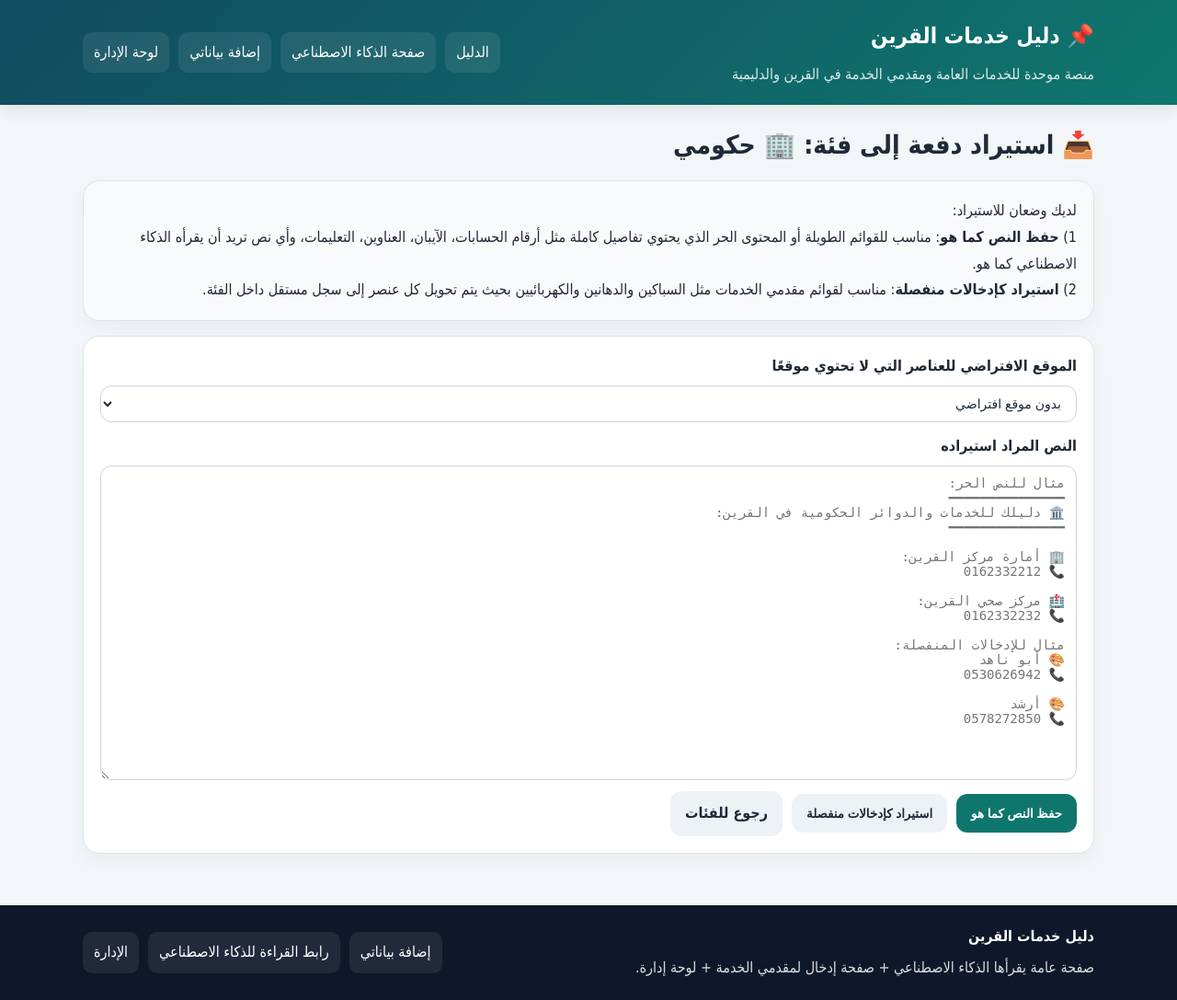
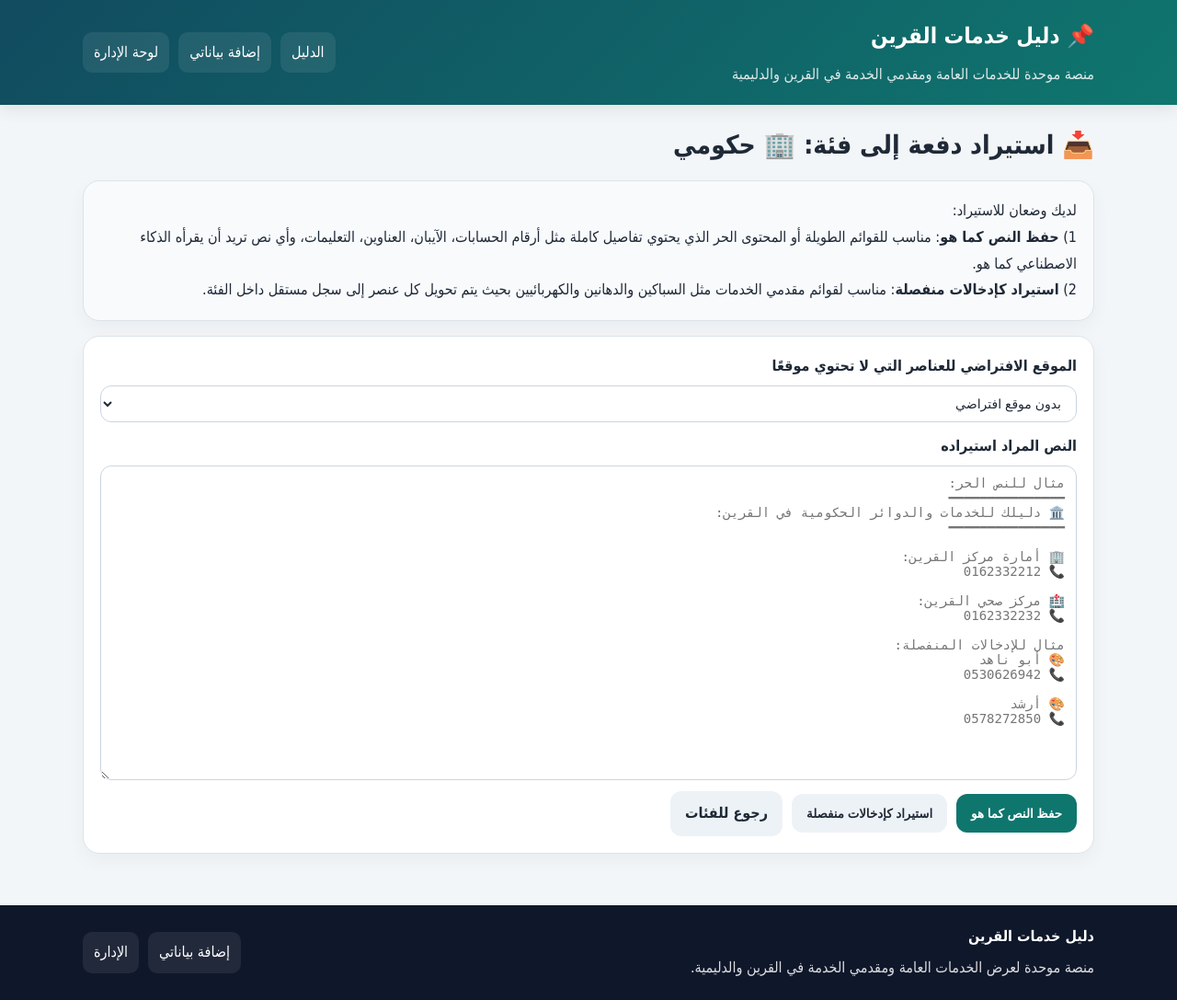
Before and after one commit to fz0fz0fz/dalil-qurain, a Flask app: page /admin/categories/1/bulk-import in a window 1280 px wide. Shown: the whole page at 92% size. Run offline with Flask 3, Linux system fonts and the light colour scheme; the visitor is signed in with stand-in values (Sample User, id 1); data comes from the database, SQL or seed files in the repository.

Commit message:
Update base.html

```diff
--- a/templates/base.html
+++ b/templates/base.html
@@ -3,7 +3,7 @@
     <meta charset="UTF-8">
     <meta name="viewport" content="width=device-width, initial-scale=1.0">
     <title>{% block title %}دليل خدمات القرين{% endblock %}</title>
-    <meta name="description" content="دليل خدمات القرين والدليمية، وصفحة مخصصة لقراءة الذكاء الاصطناعي ومقدمي الخدمات.">
+    <meta name="description" content="دليل خدمات القرين والدليمية لعرض الخدمات العامة ومقدمي الخدمة بشكل منظم ومحدث.">
     <link rel="stylesheet" href="{{ url_for('static', filename='css/style.css') }}">
     {% block head %}{% endblock %}
 </head>
@@ -16,7 +16,6 @@
             </div>
             <nav class="top-nav">
                 <a href="{{ url_for('index') }}">الدليل</a>
-                <a href="{{ url_for('ai_page') }}">صفحة الذكاء الاصطناعي</a>
                 <a href="{{ url_for('submit') }}">إضافة بياناتي</a>
                 {% if session.get('is_admin') %}
                     <a href="{{ url_for('admin_dashboard') }}">لوحة الإدارة</a>
@@ -42,11 +41,10 @@
         <div class="container footer-wrap">
             <div>
                 <strong>دليل خدمات القرين</strong>
-                <p>صفحة عامة يقرأها الذكاء الاصطناعي + صفحة إدخال لمقدمي الخدمة + لوحة إدارة.</p>
+                <p>منصة موحدة لعرض الخدمات العامة ومقدمي الخدمة في القرين والدليمية.</p>
             </div>
             <div class="footer-links">
                 <a href="{{ url_for('submit') }}">إضافة بياناتي</a>
-                <a href="{{ url_for('ai_page') }}">رابط القراءة للذكاء الاصطناعي</a>
                 <a href="{{ url_for('admin_login') }}">الإدارة</a>
             </div>
         </div>
```
